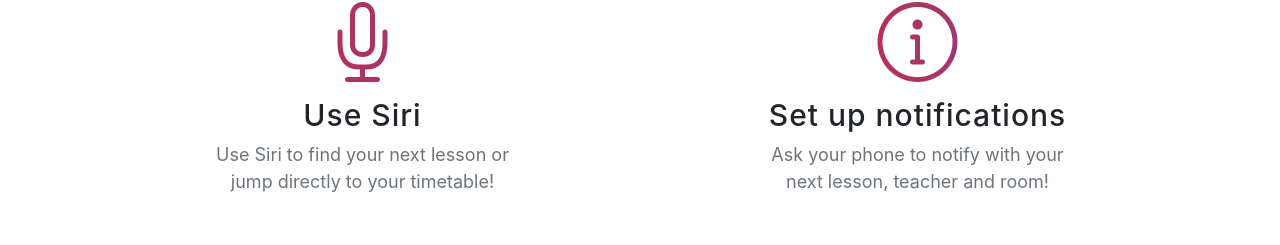
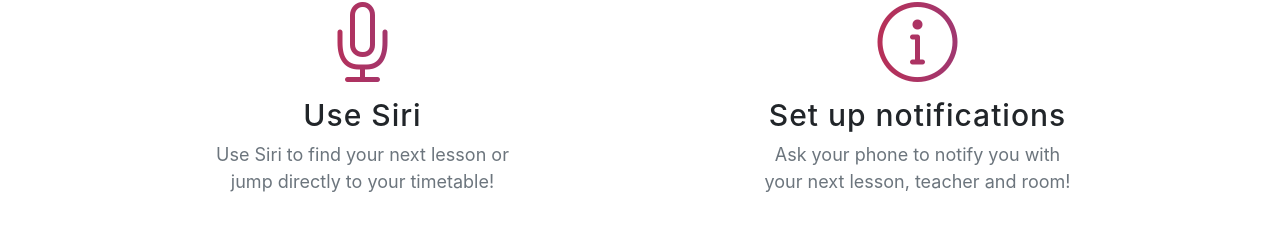
Before and after one commit to CodeWithSauce/CodeWithSauce.github.io, a website with bundled scripts: page index.html in a window 1280 px wide. Shown: the part 2027-2272 px from the top of the page. Built offline with nearby package versions, Linux system fonts and the light colour scheme; a web font is replaced by a local one.

Commit message:
Update index.html

```diff
--- a/index.html
+++ b/index.html
@@ -135,7 +135,7 @@
                   <div class="feature-item">
                     <i class="icon-info text-primary"></i>
                     <h3>Set up notifications</h3>
-                    <p class="text-muted">Ask your phone to notify with your next lesson, teacher and room!</p>
+                    <p class="text-muted">Ask your phone to notify you with your next lesson, teacher and room!</p>
                   </div>
                 </div>
               </div>
```
